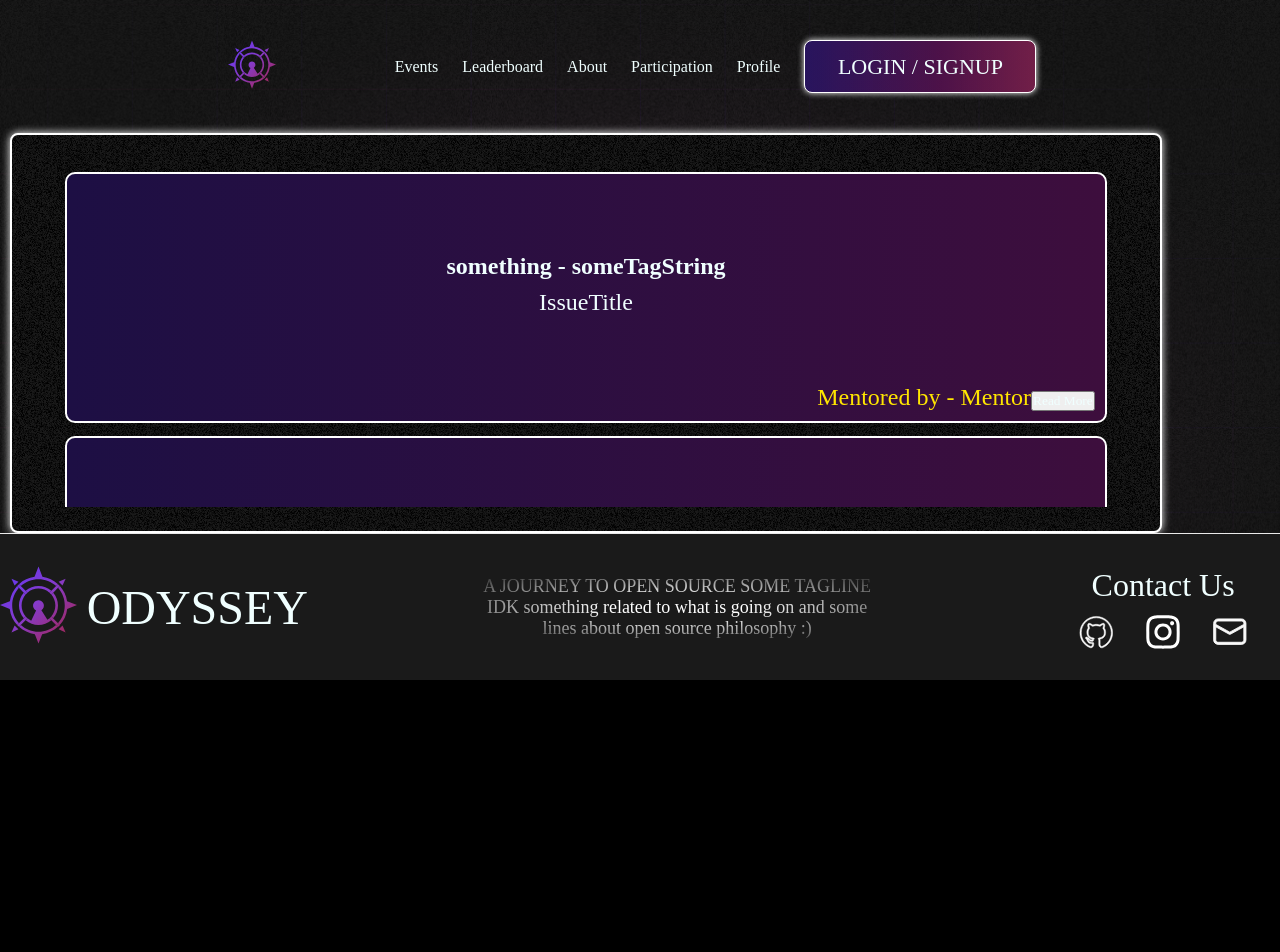
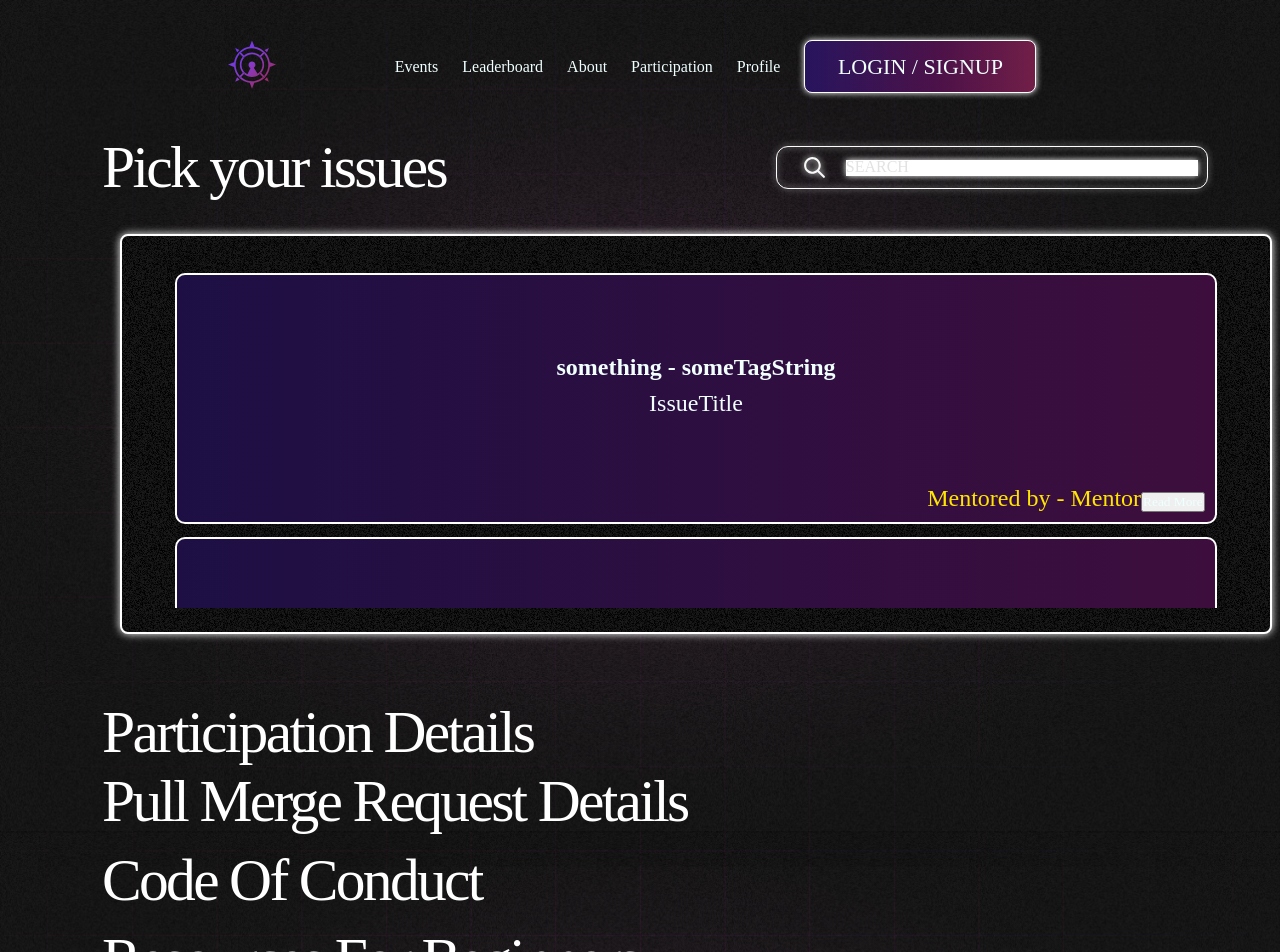
Before and after one commit to sdslabs/odyssey, a Next.js app in the folder frontend/: page /participation/scrollable in a window 1280 px wide. Shown: the top 952 px of the page. Before the commit the page ends 800 px from the top, so only its background shows below. Built offline with nearby package versions, Linux system fonts and the light colour scheme; no server answers; a web font is replaced by a local one.

Commit message:
Participation page complete

```diff
--- a/frontend/components/ParticipationDetails.js
+++ b/frontend/components/ParticipationDetails.js
@@ -9,7 +9,7 @@ const ParticipationDetails = ({}) => {
     return (
     <div className="about">
         <p onClick={() => setDivVisible(!listVisible)}>Participation Details</p>
-        <div className={classNameGenerator("list1") + " " + listVisible}>
+        <div className={classNameGenerator("list1") + " " + listVisible + "list"}>
         <TextDash text="helo"/>
         <TextDash text="helo"/>
         <TextDash text="helo"/>
--- a/frontend/components/Resources.js
+++ b/frontend/components/Resources.js
@@ -14,10 +14,10 @@ const Resources = ({}) => {
     return (
     <div className="about">
         <p onClick={() => setDivVisible(!listVisible)}>Resources For Beginners</p>
-        <div className={classNameGenerator("list1") + " " + listVisible}>
+        <div className={classNameGenerator("list1") + " " + listVisible + "list"}>
         <div onClick={() => setDiv2VisibleA(!list2VisibleA)}>
         <TextPlus text="helo"/>
-        <div className={classNameGenerator("textcirclecont")+" "+ list2VisibleA}>
+        <div className={classNameGenerator("textcirclecont")+" "+ list2VisibleA + "list"}>
             <TextCircle text="Lorem ipsum"/>
             <TextCircle text="Lorem ipsum"/>
             <TextCircle text="Lorem ipsum"/>
@@ -25,14 +25,14 @@ const Resources = ({}) => {
         </div>
         <div onClick={() => setDiv2VisibleB(!list2VisibleB)}>
         <TextPlus text="helo"/>
-        <div className={classNameGenerator("textcirclecont")+" "+ list2VisibleB}>
+        <div className={classNameGenerator("textcirclecont")+" "+ list2VisibleB + "list"}>
             <TextCircle text="Lorem ipsum"/>
             <TextCircle text="Lorem ipsum"/>
         </div>
         </div>
         <div onClick={() => setDiv2VisibleC(!list2VisibleC)}>
         <TextPlus text="helo"/>
-        <div className={classNameGenerator("textcirclecont")+" "+ list2VisibleC}>
+        <div className={classNameGenerator("textcirclecont")+" "+ list2VisibleC + "list"}>
             <TextCircle text="Lorem ipsum"/>
             <TextCircle text="Lorem ipsum"/>
         </div>
--- a/frontend/components/Values.js
+++ b/frontend/components/Values.js
@@ -10,7 +10,7 @@ const Values = ({}) => {
     return (
     <div className="about">
         <p onClick={() => setDivVisible(!listVisible)}>Values</p>
-        <div className={classNameGenerator("list1") + " " + listVisible}>
+        <div className={classNameGenerator("list1") + " " + listVisible + "list"}>
             <TextSmall text="helo"/>
             <TextSmall text="helo"/>
             <TextSmall text="helo"/>
--- a/frontend/pages/participation/scrollable.js
+++ b/frontend/pages/participation/scrollable.js
@@ -1,4 +1,10 @@
 import ReposToContribute from '../../components/RepoList';
+import ParticipationDetails from '../../components/ParticipationDetails';
+import PullMerge from '../../components/PullMerge';
+import CodeOfConduct from '../../components/CodeOfConduct';
+import Resources from '../../components/Resources';
+import Values from '../../components/Values';
+import Searchbar from '../../components/Searchbar';
 import {useState} from 'react';
 
 export default function Home() {
@@ -30,7 +36,20 @@ export default function Home() {
   ]);
   return (
     <div>
+        <div className='about'>
+          <div className='searchandissues'>
+            <p>Pick your issues</p>
+            <Searchbar />
+          </div>
+        </div>
         <ReposToContribute list={CardData}/>
+        <div className='participationB'>
+          <ParticipationDetails />
+          <PullMerge />
+          <CodeOfConduct />
+          <Resources />
+          <Values />
+        </div>
     </div>
   );
 }
--- a/frontend/styles/globals.scss
+++ b/frontend/styles/globals.scss
@@ -43,7 +43,6 @@ img{
 }
 
 header{
-  position: sticky;
   z-index: 30;
   top: 0;
 }
@@ -180,8 +179,6 @@ nav{
 }
 
 .searchbar {
-  margin-top: 5vw;  //remove
-  margin-left: 5vw; //remove
   display: flex;
   flex-direction: row;
   width: 27rem;
--- a/frontend/styles/modules/About.scss
+++ b/frontend/styles/modules/About.scss
@@ -3,15 +3,31 @@
     flex-direction: column;
     row-gap: 10px;
     margin-left: 6.375rem;
+    margin-right: 4.5rem;
+    background-color: rgba(0, 0, 0, 0);
 
-    .false{
+    .searchandissues{
+        display: flex;
+        flex-direction: row;
+        align-items: center;
+        justify-content: space-between;
+        padding-bottom: 2rem;
+    }
+
+    .truelist{
+        background-color: rgba(0, 0, 0, 0);
+    }
+
+    .falselist{
         display: none;
+        background-color: rgba(0, 0, 0, 0);
     }
 
     .textsmall{
         display: flex;
         flex-direction: row;
         align-items: center;
+        padding: 0.5rem;
     }
 
     .textsmall p{
@@ -20,6 +36,7 @@
         line-height: 135.3%;
         letter-spacing: 0rem;
         color: #FFFFFF;
+        margin-bottom: auto;
     }
 
     .textmedium{
@@ -45,4 +62,9 @@
     font-style: normal;
     letter-spacing: -0.1674rem;
     color: #FFFFFF;
+    margin-bottom: auto;
 }
+
+.participationB{
+    padding-top: 4rem;
+}
--- a/frontend/styles/modules/repo.scss
+++ b/frontend/styles/modules/repo.scss
@@ -8,7 +8,7 @@
 
 .repodialogue{
     padding: 1.5rem;
-    margin-left: 10px;
+    margin-left: 120px;
     background-color: 2px solid #fff;
     width: 90%;
     display: flex;
```
